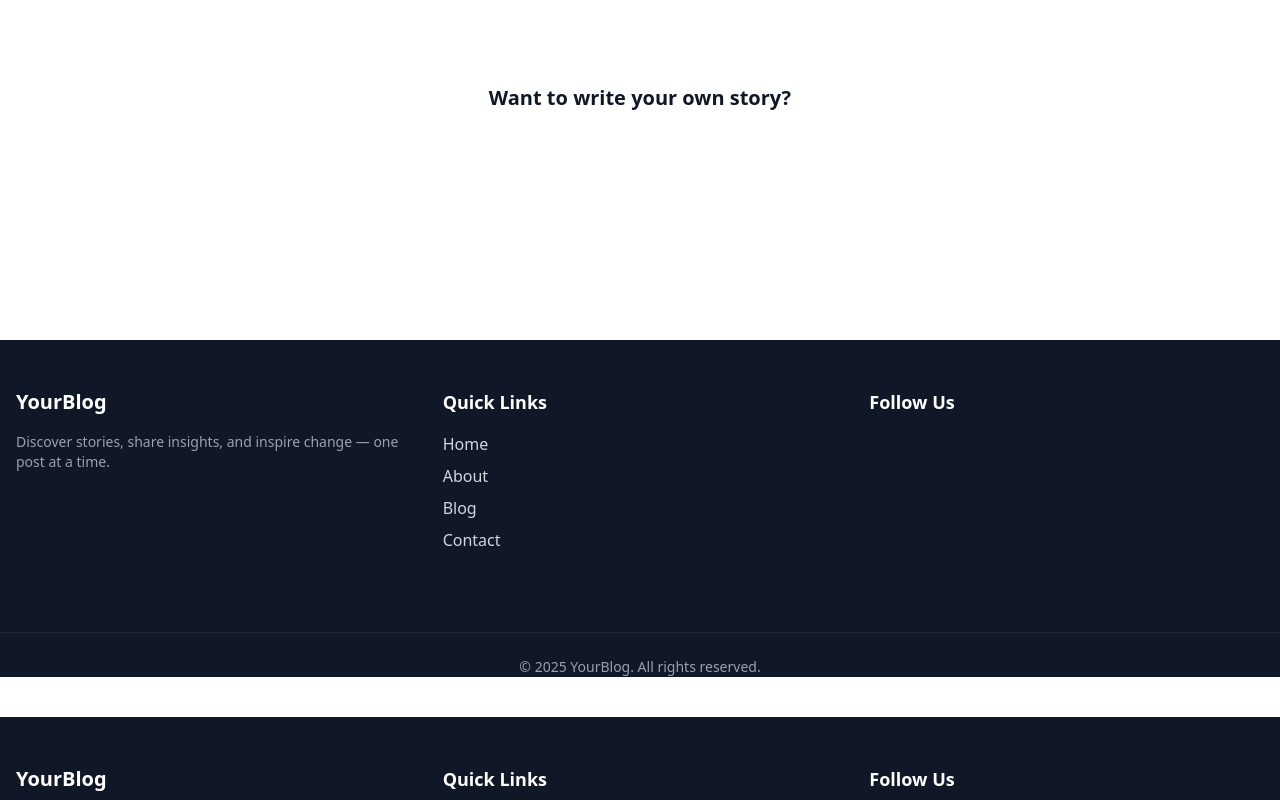
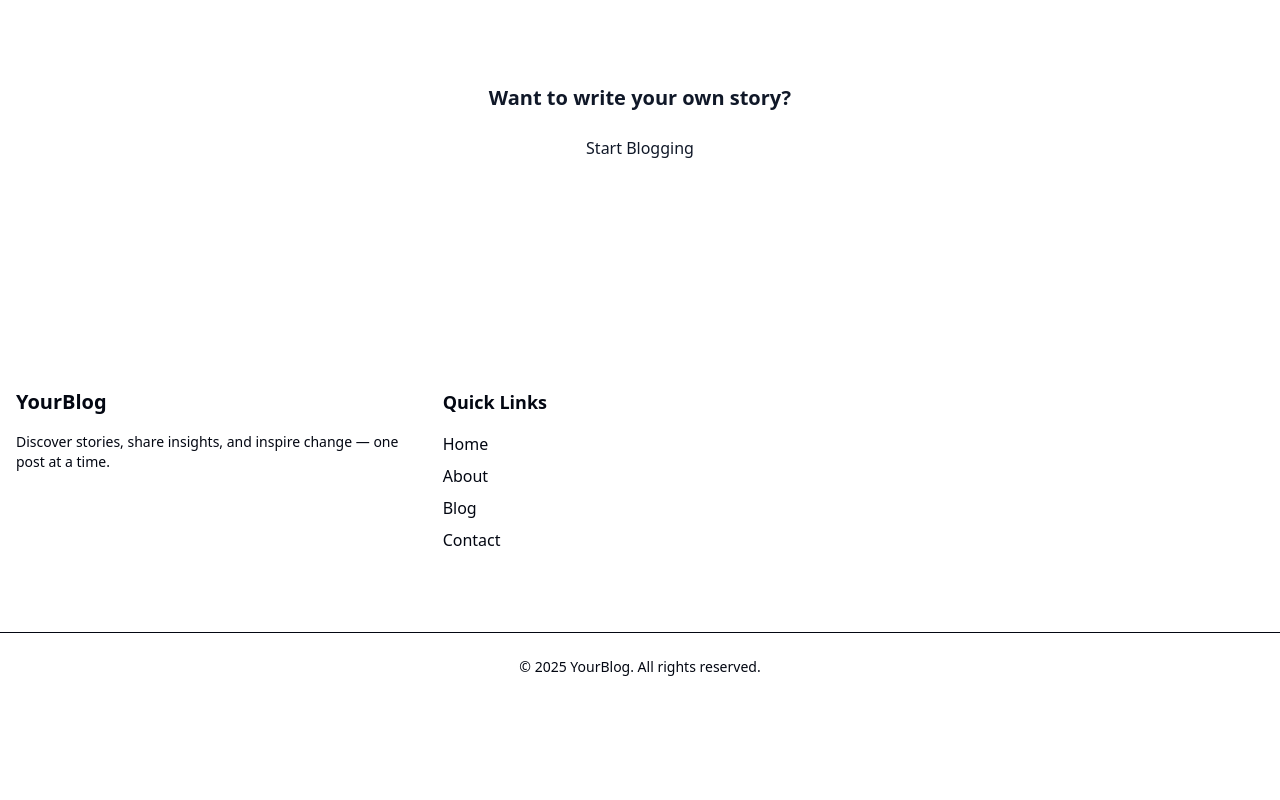
Before and after one commit to AnuragKashyap23/blogapp, a React (Vite) app in the folder frontend/: page / in a window 1280 px wide. Shown: the part 1100-1900 px from the top of the page. After the commit the page ends 1777 px from the top, so only its background shows below. Built offline with nearby package versions, Linux system fonts and the light colour scheme; grey boxes are pictures that could not be loaded.

Commit message:
theme css fix

```diff
--- a/frontend/src/components/Button/index.jsx
+++ b/frontend/src/components/Button/index.jsx
@@ -5,9 +5,9 @@ function Button({ text, to, onClick, variant = 'primary' }) {
   return (
     <Link
       to={to}
-      className={`inline-block px-6 py-3 rounded font-medium text-white ${
+      className={`inline-block px-6 py-3 rounded font-medium dark:text-white  text-gray-700${
         variant === 'primary'
-          ? 'bg-primary-600 hover:bg-primary-700'
+          ? 'bg-primary-60 hover:bg-primary-700'
           : 'bg-secondary-600 hover:bg-secondary-700'
       } transition-colors`}
       onClick={onClick}
--- a/frontend/src/components/Footer/index.jsx
+++ b/frontend/src/components/Footer/index.jsx
@@ -3,25 +3,25 @@ import { Link } from 'react-router-dom';
 
 function Footer() {
   return (
-    <footer className="bg-gray-900 text-gray-300 mt-10">
+    <footer className="dark:bg-gray-900 dark:text-gray-300 text-gray-950 mt-10">
       <div className="container mx-auto px-4 py-12 grid grid-cols-1 md:grid-cols-3 gap-8">
 
         {/* Brand / Logo */}
         <div>
-          <h2 className="text-xl font-bold text-white mb-4">YourBlog</h2>
-          <p className="text-sm text-gray-400">
+          <h2 className="text-xl font-bold dark:text-white text-gray-950 mb-4">YourBlog</h2>
+          <p className="text-sm dark:text-gray-400 text-gray-950">
             Discover stories, share insights, and inspire change — one post at a time.
           </p>
         </div>
 
         {/* Navigation Links */}
         <div>
-          <h3 className="text-lg font-semibold text-white mb-4">Quick Links</h3>
+          <h3 className="text-lg font-semibold dark:text-white text-gray-950 mb-4">Quick Links</h3>
           <ul className="space-y-2">
-            <li><Link to="/" className="hover:text-white transition">Home</Link></li>
-            <li><Link to="/about" className="hover:text-white transition">About</Link></li>
-            <li><Link to="/blog" className="hover:text-white transition">Blog</Link></li>
-            <li><Link to="/contact" className="hover:text-white transition">Contact</Link></li>
+            <li><Link to="/" className="dark:hover:text-white hover:text-gray-950 transition">Home</Link></li>
+            <li><Link to="/about" className="dark:hover:text-white hover:text-gray-950 transition">About</Link></li>
+            <li><Link to="/blog" className="dark:hover:text-white hover:text-gray-950 transition">Blog</Link></li>
+            <li><Link to="/contact" className="dark:hover:text-white hover:text-gray-950 transition">Contact</Link></li>
           </ul>
         </div>
 
@@ -47,7 +47,7 @@ function Footer() {
       </div>
 
       {/* Divider */}
-      <div className="border-t border-gray-800 mt-8 pt-6 text-center text-sm text-gray-400">
+      <div className="border-t dark:border-gray-800 mt-8 pt-6 text-center text-sm dark:text-gray-400">
         © {new Date().getFullYear()} YourBlog. All rights reserved.
       </div>
     </footer>
--- a/frontend/src/pages/homepage/index.jsx
+++ b/frontend/src/pages/homepage/index.jsx
@@ -21,7 +21,7 @@ function HomePage() {
           <p className="text-lg mb-6 max-w-2xl mx-auto">
             Welcome to <span className="font-semibold">YourBlog</span> — a modern platform to discover stories, share insights, and inspire change.
           </p>
-          <Button text="Get Started" to="/about" />
+          <Button  text="Get Started" to="/login" />
         </section>
 
         {/* Featured Posts */}
@@ -71,8 +71,6 @@ function HomePage() {
         </section>
         </div>
       </main>
-
-      <Footer />
     </>
   );
 }
```
